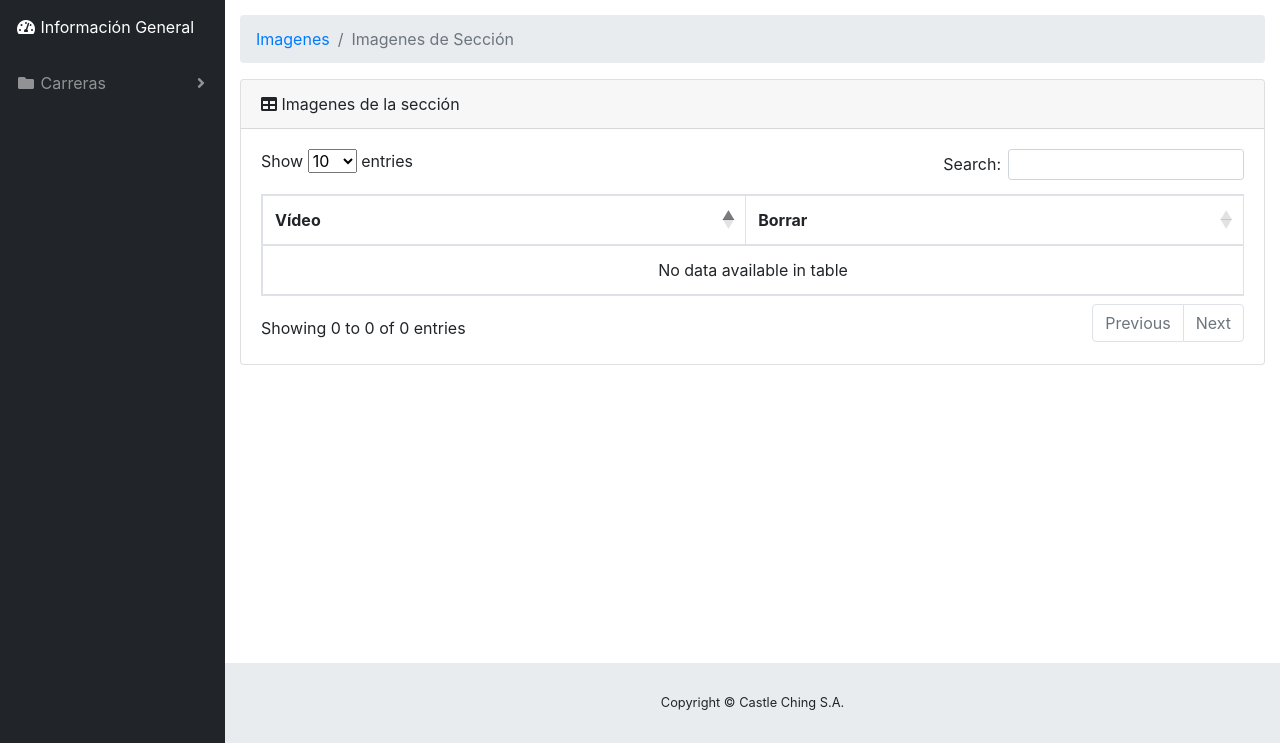
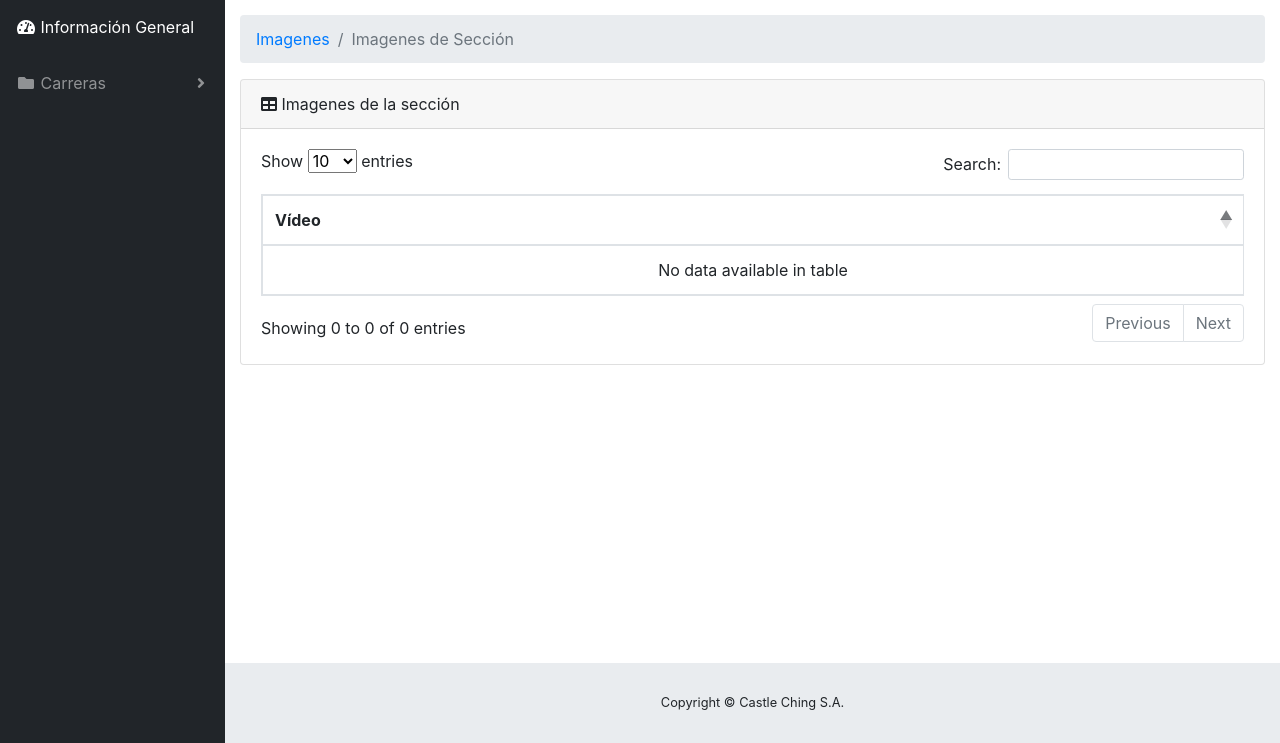
Before and after one commit to axelfj/careers-tec, a PHP site: page /sectionVideo.php?idSection=1 in a window 1280 px wide. Shown: the part 57-800 px from the top of the page. Run offline with PHP 8.4, Linux system fonts and the light colour scheme; data that the repository does not hold is empty; some libraries are stand-ins or nearby versions.

Commit message:
Update video

```diff
--- a/sectionVideo.php
+++ b/sectionVideo.php
@@ -115,7 +115,7 @@
                   <thead>
                     <tr>
                         <th>Vídeo</th>
-                        <th>Borrar</th>
+                        <!--<th>Borrar</th>-->
                     </tr>
                   </thead>
                   <tbody>
@@ -129,8 +129,9 @@
                         <td><iframe width="560" height="315"
                     src=<?php echo $link?>
                     allowfullscreen></iframe></td>
-                        <td><a><center><input type=image src="buttons/borrar.png" width="35" height="35" data-toggle="modal" data-target="#eraseModal"></center></a></td>
-                    </tr>
+                        <!--<td><a><center><input type=image src="buttons/borrar.png" width="35" height="35" data-toggle="modal" data-target="#eraseModal"></center></a></td>
+                   -->
+			</tr>
 
                     <?php
 			        endforeach
```
